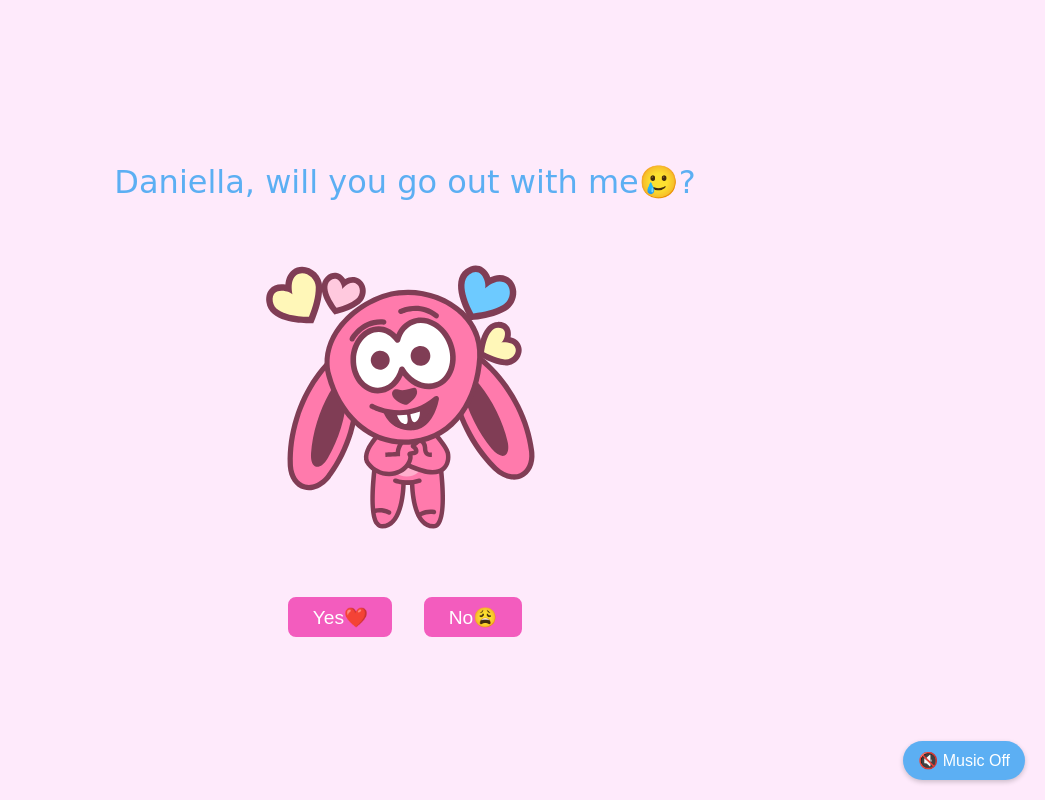
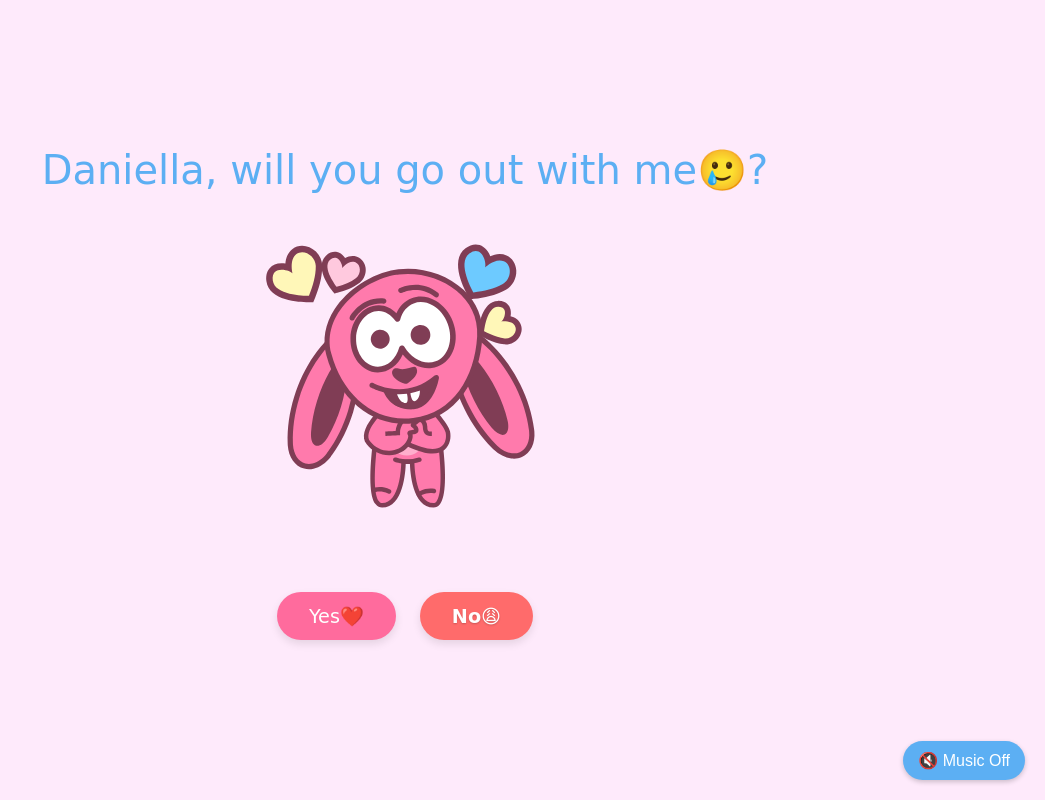
Before and after one commit to Aristocratjnr/Daniella, a Next.js app: page / in a window 1280 px wide. Shown: the whole page, without its empty margins (235-1280 px from the left). Built offline with nearby package versions, Linux system fonts and the light colour scheme.

Commit message:
added animation smooth features

```diff
--- a/app/components/Button.tsx
+++ b/app/components/Button.tsx
@@ -1,16 +1,68 @@
 import styled from 'styled-components';
 
 interface ButtonProps {
-    $randomleft: string;
-    $randomtop: string;
-    $hasstarted: boolean
+  $randomleft: string;
+  $randomtop: string;
+  $hasstarted: boolean;
 }
 
 const Button = styled.button<ButtonProps>`
-  position: ${({ $hasstarted }) => ($hasstarted ? "absolute" : "relative")};;
-  transition: all 0.3s ease-in-out;
-  left: ${({ $hasstarted, $randomleft }) => ($hasstarted ? $randomleft : '0')};
-  top: ${({ $hasstarted, $randomtop }) => ($hasstarted ? $randomtop : '0')};
+  position: ${({ $hasstarted }) => ($hasstarted ? 'fixed' : 'relative')};
+  transition: all 0.5s cubic-bezier(0.25, 0.1, 0.25, 1);
+  left: ${({ $hasstarted, $randomleft }) => ($hasstarted ? $randomleft : 'auto')};
+  top: ${({ $hasstarted, $randomtop }) => ($hasstarted ? $randomtop : 'auto')};
+  transform: ${({ $hasstarted }) => ($hasstarted ? 'translate(-50%, -50%)' : 'none')};
+  z-index: 10;
+  background-color: #ff6b6b;
+  color: white;
+  border: 2px solid #ff9e9e;
+  border-radius: 50px;
+  padding: 0.8rem 2rem;
+  font-size: 1.2rem;
+  font-weight: bold;
+  cursor: pointer;
+  box-shadow: 0 4px 12px rgba(0, 0, 0, 0.2);
+  touch-action: manipulation;
+  -webkit-tap-highlight-color: transparent;
+  font-family: 'Comic Sans MS', cursive, sans-serif;
+  white-space: nowrap;
+  user-select: none;
+  text-shadow: 0 1px 2px rgba(0, 0, 0, 0.2);
+
+  /* Glow effect on hover/focus */
+  &:hover, &:focus {
+    box-shadow: 0 0 15px rgba(255, 107, 107, 0.6);
+    transform: ${({ $hasstarted }) => ($hasstarted ? 'translate(-50%, -50%) scale(1.05)' : 'scale(1.05)')};
+  }
+
+  &:active {
+    transform: ${({ $hasstarted }) => ($hasstarted ? 'translate(-50%, -50%) scale(0.95)' : 'scale(0.95)')};
+    box-shadow: 0 2px 6px rgba(0, 0, 0, 0.2);
+  }
+
+  @media (max-width: 768px) {
+    padding: 1rem 2rem;
+    font-size: 1.1rem;
+    min-width: 120px;
+    text-align: center;
+    position: ${({ $hasstarted }) => ($hasstarted ? 'fixed' : 'relative')};
+    transform: ${({ $hasstarted }) => ($hasstarted ? 'translate(-50%, 0)' : 'none')};
+    left: ${({ $hasstarted, $randomleft }) => ($hasstarted ? $randomleft : 'auto')};
+    top: ${({ $hasstarted, $randomtop }) => ($hasstarted ? $randomtop : 'auto')};
+    z-index: 20;
+
+    /* Make sure the button is always visible on mobile */
+    opacity: ${({ $hasstarted }) => ($hasstarted ? '1' : '1')} !important;
+    pointer-events: auto !important;
+
+    &:hover, &:focus {
+      transform: ${({ $hasstarted }) => ($hasstarted ? 'translate(-50%, 0) scale(1.05)' : 'scale(1.05)')};
+    }
+
+    &:active {
+      transform: ${({ $hasstarted }) => ($hasstarted ? 'translate(-50%, 0) scale(0.95)' : 'scale(0.95)')};
+    }
+  }
 `;
 
 export default Button;
--- a/app/page.tsx
+++ b/app/page.tsx
@@ -30,19 +30,33 @@ const Lottie = dynamic(
 
 const BackgroundMusic = dynamic(() => import('./components/BackgroundMusic'), { ssr: false });
 
-const getRandomPosition = () => {
-  if (typeof window !== 'undefined') {
-    return ({
-      randomLeft: `${Math.random() * (window.innerWidth - 100)}px`,
-      randomTop: `${Math.random() * (window.innerHeight - 50)}px`,
-    })
-  } else {
-    return ({
-      randomLeft: "0px",
-      randomTop: "0px",
-    })
+const getRandomPosition = (isMobile: boolean = false) => {
+  if (typeof window === 'undefined') {
+    return { randomLeft: "0px", randomTop: "0px" };
   }
+
+  const buttonWidth = 120; // Approximate button width
+  const buttonHeight = 50; // Approximate button height
+  const padding = 20; // Minimum padding from screen edges
+
+  // For mobile, limit the Y position to the bottom half of the screen
+  // and ensure it's not too close to the Yes button
+  if (isMobile) {
+    const minY = window.innerHeight * 0.6; // Start from 60% down the screen
+    const maxY = window.innerHeight - buttonHeight - padding;
+
+    return {
+      randomLeft: `${padding + Math.random() * (window.innerWidth - buttonWidth - padding * 2)}px`,
+      randomTop: `${minY + Math.random() * (maxY - minY)}px`,
+    };
   }
+
+  // For desktop, use the full screen but keep padding from edges
+  return {
+    randomLeft: `${padding + Math.random() * (window.innerWidth - buttonWidth - padding * 2)}px`,
+    randomTop: `${padding + Math.random() * (window.innerHeight - buttonHeight - padding * 2)}px`,
+  };
+};
 
 function Home() {
   const bunnyCryOptions = {
@@ -78,21 +92,47 @@ function Home() {
     },
   };
 
-  const [bunnyState, setBunnyState] = useState("normal")
-  const [hovered, setHovered] = useState(false);
+  const [bunnyState, setBunnyState] = useState("normal");
   const [randomPosition, setRandomPosition] = useState(getRandomPosition());
-  const [hasStarted, setHasStarted] = useState(false)
+  const [hasStarted, setHasStarted] = useState(false);
+  const [isMobile, setIsMobile] = useState(false);
+
+  useEffect(() => {
+    // Check if device is mobile
+    const checkIfMobile = () => {
+      setIsMobile(window.innerWidth <= 768);
+    };
+
+    // Initial check and set initial position
+    checkIfMobile();
+    setRandomPosition(getRandomPosition(window.innerWidth <= 768));
+
+    // Add event listener for window resize
+    const handleResize = () => {
+      checkIfMobile();
+      setRandomPosition(getRandomPosition(window.innerWidth <= 768));
+    };
+
+    window.addEventListener('resize', handleResize);
+
+    // Cleanup
+    return () => window.removeEventListener('resize', handleResize);
+  }, []);
 
   const bunnyObj: { [key: number]: string } = { 0: "cry", 1: "punch" };
-  const handleHover = (hoverState: boolean) => {
-    setHasStarted(true)
-    if (hoverState === true) {
-      setRandomPosition(getRandomPosition());
+
+  const handleNoButtonInteraction = () => {
+    setHasStarted(true);
+    setRandomPosition(getRandomPosition(isMobile));
     const randomBunnyState = Math.floor(Math.random() * 2);
-      setBunnyState(bunnyObj[randomBunnyState] as string)
+    setBunnyState(bunnyObj[randomBunnyState] as string);
+  };
+
+  const handleTouchMove = (e: React.TouchEvent) => {
+    if (isMobile) {
+      e.preventDefault();
+      handleNoButtonInteraction();
     }
-    setHovered(hoverState);
-
   };
 
   return (
@@ -106,19 +146,29 @@ function Home() {
           {bunnyState === "yes" && <Lottie options={bunnyYesOptions} height={400} width={400} />}
           {bunnyState === "punch" && <Lottie options={bunnyPunchOptions} height={300} width={300} />}
         </div>
-        {bunnyState !== "yes" && <div className="buttons">
-          <button onClick={() => setBunnyState("yes")} onMouseEnter={() => setBunnyState("normal")}>Yes❤️</button>
+        {bunnyState !== "yes" && (
+          <div className="buttons">
+            <button
+              onClick={() => setBunnyState("yes")}
+              onMouseEnter={() => !isMobile && setBunnyState("normal")}
+              onTouchStart={() => setBunnyState("normal")}
+              className="yes-button"
+            >
+              Yes❤️
+            </button>
             <Button
               $randomleft={randomPosition.randomLeft}
               $randomtop={randomPosition.randomTop}
               $hasstarted={hasStarted}
-            onMouseEnter={() => handleHover(true)}
-            onMouseLeave={() => handleHover(false)}
-
+              onMouseEnter={() => !isMobile && handleNoButtonInteraction()}
+              onTouchStart={handleNoButtonInteraction}
+              onTouchMove={handleTouchMove}
+              className="no-button"
             >
               No😩
             </Button>
-        </div>}
+          </div>
+        )}
       </div>
     </StyledHome >
   );
@@ -129,26 +179,85 @@ const StyledHome = styled.div`
   position: fixed;
   left: 0;
   top: 0;
-  height: 100vh;
+  min-height: 100vh;
   width: 100%;
   align-items: center;
   justify-content: center;
-  background-color:#feeafb;
-  .home-container{
+  background-color: #feeafb;
+  padding: 1rem;
+  box-sizing: border-box;
+  overflow-x: hidden;
+  touch-action: manipulation;
+
+  .home-container {
     display: flex;
-    flex-direction:column;
-    gap:3rem;
+    flex-direction: column;
+    gap: 2rem;
     align-items: center;
     justify-content: center;
-    .title{
-      font-size: 2rem;
-      color:#5caff3;
-      font-family: comic sans ms;
+    width: 100%;
+    max-width: 800px;
+    padding: 1rem;
+    text-align: center;
+
+    .title {
+      font-size: clamp(1.5rem, 5vw, 2.5rem);
+      color: #5caff3;
+      font-family: 'Comic Sans MS', cursive, sans-serif;
+      margin: 0;
+      line-height: 1.3;
+      transition: all 0.3s ease;
+    }
+
+    .animation {
+      width: 100%;
+      max-width: 400px;
+      margin: 0 auto;
+      transition: all 0.3s ease;
+
+      @media (max-width: 480px) {
+        max-width: 280px;
       }
     }
-  .buttons{
+  }
+
+  .buttons {
     display: flex;
-    gap: 2rem;
+    flex-wrap: wrap;
+    gap: 1.5rem;
+    justify-content: center;
+    align-items: center;
+    width: 100%;
+    margin-top: 1rem;
+    position: relative;
+    min-height: 60px;
+    padding: 1rem 0;
+    overflow: visible;
+
+    button {
+      padding: 0.8rem 2rem;
+      font-size: 1.2rem;
+      border: none;
+      border-radius: 50px;
+      cursor: pointer;
+      transition: all 0.3s ease;
+      font-family: 'Comic Sans MS', cursive, sans-serif;
+      box-shadow: 0 4px 8px rgba(0, 0, 0, 0.1);
+
+      &:first-child {
+        background-color: #ff6b9d;
+        color: white;
+        &:hover {
+          transform: scale(1.05);
+          background-color: #ff4785;
+        }
+      }
+
+      @media (max-width: 480px) {
+        padding: 0.7rem 1.5rem;
+        font-size: 1rem;
+      }
+    }
   }
 `;
 
```
Lines whose indentation alone changed are shown as unchanged.
